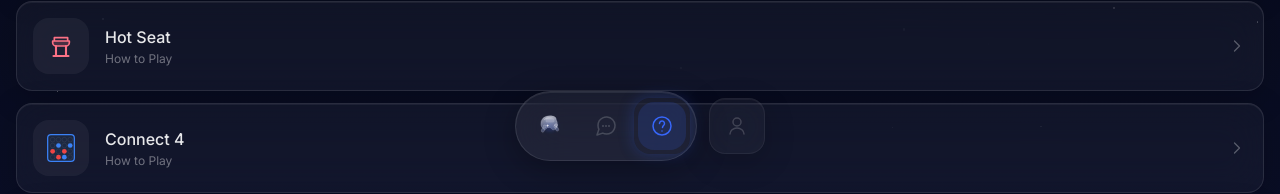
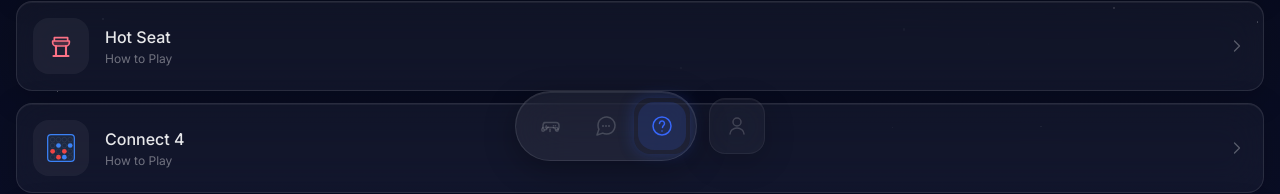
Before and after one commit to mahdikarate79-cmd/venifysite, a Next.js app: page / in a window 1280 px wide. Shown: the part 615-809 px from the top of the page. Built offline with nearby package versions, Linux system fonts and the light colour scheme.

Commit message:
feat: minimal flat gamepad icon for Games nav button
Replace liquid-glass controller with a simple symmetrical SVG:
rounded body, D-pad plus, 2x2 face buttons, bottom notch.
No shadows, gradients, or effects.

Co-authored-by: upme <mahdikarate79-cmd@users.noreply.github.com>

```diff
--- a/src/app/globals.css
+++ b/src/app/globals.css
@@ -91,41 +91,6 @@ body {
     pointer-events: none;
   }
 
-  .nav-btn-games {
-    @apply transition-all duration-300;
-  }
-
-  .nav-btn-games:not(.nav-btn-disabled):hover {
-    box-shadow: 0 0 20px rgba(55, 103, 250, 0.22);
-  }
-
-  .nav-btn-games-active {
-    box-shadow:
-      0 0 24px rgba(55, 103, 250, 0.38),
-      0 0 48px rgba(55, 103, 250, 0.12);
-  }
-
-  .games-glass-icon {
-    @apply transition-all duration-300;
-    transform-origin: center;
-  }
-
-  .games-glass-icon--hover {
-    filter: brightness(1.08);
-  }
-
-  .games-glass-icon--active {
-    filter: brightness(1.14) drop-shadow(0 0 6px rgba(55, 103, 250, 0.55));
-  }
-
-  .games-glass-icon--disabled {
-    filter: saturate(0.85) brightness(0.92);
-  }
-
-  .nav-btn-games.nav-btn-disabled {
-    opacity: 1;
-  }
-
   .brand-glow {
     text-shadow: 0 0 20px rgba(55, 103, 250, 0.4);
   }
--- a/src/components/BottomNav.tsx
+++ b/src/components/BottomNav.tsx
@@ -1,10 +1,8 @@
 'use client';
 
-import { useState } from 'react';
 import { motion } from 'framer-motion';
 import { useLocale } from '@/i18n/LocaleProvider';
-import GamesGlassIcon, { type GamesIconState } from '@/components/icons/GamesGlassIcon';
-import { ChatIcon, HelpIcon, ProfileIcon } from '@/components/icons/NavIcons';
+import { GamesIcon, ChatIcon, HelpIcon, ProfileIcon } from '@/components/icons/NavIcons';
 
 type NavItem = 'games' | 'chat' | 'help' | 'profile';
 
@@ -12,30 +10,14 @@ interface BottomNavProps {
   active: NavItem;
 }
 
-type StandardIcon = typeof ChatIcon;
-
 export default function BottomNav({ active }: BottomNavProps) {
   const { t } = useLocale();
-  const [hovered, setHovered] = useState<NavItem | null>(null);
 
-  const centerItems: {
-    id: NavItem;
-    icon?: StandardIcon;
-    label: string;
-    disabled: boolean;
-    isGames?: boolean;
-  }[] = [
-    { id: 'games', label: t.games, disabled: true, isGames: true },
+  const centerItems: { id: NavItem; icon: typeof GamesIcon; label: string; disabled: boolean }[] = [
+    { id: 'games', icon: GamesIcon, label: t.games, disabled: true },
     { id: 'chat', icon: ChatIcon, label: t.chat, disabled: true },
     { id: 'help', icon: HelpIcon, label: t.help, disabled: false },
   ];
-
-  const resolveGamesState = (itemId: NavItem, isActive: boolean, disabled: boolean): GamesIconState => {
-    if (disabled) return 'disabled';
-    if (isActive) return 'active';
-    if (hovered === itemId) return 'hover';
-    return 'normal';
-  };
 
   return (
     <nav className="fixed bottom-0 inset-x-0 z-30 pb-safe">
@@ -44,18 +26,15 @@ export default function BottomNav({ active }: BottomNavProps) {
           {centerItems.map((item) => {
             const Icon = item.icon;
             const isActive = active === item.id;
-            const isGames = item.isGames === true;
 
             return (
               <button
                 key={item.id}
                 disabled={item.disabled}
                 aria-label={item.label}
-                onMouseEnter={() => setHovered(item.id)}
-                onMouseLeave={() => setHovered(null)}
-                className={`nav-btn group relative ${isActive ? 'nav-btn-active' : ''} ${
+                className={`nav-btn relative ${isActive ? 'nav-btn-active' : ''} ${
                   item.disabled ? 'nav-btn-disabled' : ''
-                } ${isGames ? 'nav-btn-games' : ''} ${isActive && isGames ? 'nav-btn-games-active' : ''}`}
+                }`}
               >
                 {isActive && (
                   <motion.div
@@ -64,28 +43,12 @@ export default function BottomNav({ active }: BottomNavProps) {
                     transition={{ type: 'spring', stiffness: 400, damping: 30 }}
                   />
                 )}
-
-                {isGames ? (
-                  <motion.div
-                    className="relative z-10 flex items-center justify-center"
-                    animate={{ scale: isActive ? 1.08 : hovered === item.id && !item.disabled ? 1.04 : 1 }}
-                    transition={{ type: 'spring', stiffness: 420, damping: 26 }}
-                  >
-                    <GamesGlassIcon
-                      size={26}
-                      state={resolveGamesState(item.id, isActive, item.disabled)}
-                    />
-                  </motion.div>
-                ) : (
-                  Icon && (
                 <Icon
                   className={`relative z-10 w-6 h-6 transition-colors duration-300 ${
                     isActive ? 'text-accent' : item.disabled ? 'text-white/30' : 'text-white/60'
                   }`}
                   size={24}
                 />
-                  )
-                )}
               </button>
             );
           })}
--- a/src/components/icons/GamesGlassIcon.tsx
+++ /dev/null
@@ -1,108 +0,0 @@
-export type GamesIconState = 'normal' | 'hover' | 'active' | 'disabled';
-
-interface GamesGlassIconProps {
-  className?: string;
-  size?: number;
-  state?: GamesIconState;
-}
-
-const glowOpacity: Record<GamesIconState, number> = {
-  normal: 0.42,
-  hover: 0.58,
-  active: 0.78,
-  disabled: 0.28,
-};
-
-const bodyOpacity: Record<GamesIconState, number> = {
-  normal: 0.88,
-  hover: 0.95,
-  active: 1,
-  disabled: 0.62,
-};
-
-/** Premium liquid-glass PS5-style gamepad for bottom navigation */
-export default function GamesGlassIcon({
-  className = '',
-  size = 24,
-  state = 'normal',
-}: GamesGlassIconProps) {
-  const glow = glowOpacity[state];
-  const bodyAlpha = bodyOpacity[state];
-  const uid = 'venify-games-glass';
-
-  return (
-    <svg
-      width={size}
-      height={size}
-      viewBox="0 0 48 48"
-      fill="none"
-      className={`games-glass-icon games-glass-icon--${state} ${className}`.trim()}
-      aria-hidden
-    >
-      <defs>
-        <linearGradient id={`${uid}-body`} x1="24" y1="4" x2="24" y2="40" gradientUnits="userSpaceOnUse">
-          <stop offset="0%" stopColor="#FFFFFF" stopOpacity={0.92 * bodyAlpha} />
-          <stop offset="45%" stopColor="#E8EEFF" stopOpacity={0.55 * bodyAlpha} />
-          <stop offset="100%" stopColor="#9BB4FF" stopOpacity={0.22 * bodyAlpha} />
-        </linearGradient>
-
-        <linearGradient id={`${uid}-shine`} x1="14" y1="8" x2="34" y2="18" gradientUnits="userSpaceOnUse">
-          <stop offset="0%" stopColor="#FFFFFF" stopOpacity={0.7 * bodyAlpha} />
-          <stop offset="100%" stopColor="#FFFFFF" stopOpacity="0" />
-        </linearGradient>
-
-        <radialGradient id={`${uid}-glow`} cx="24" cy="22" r="18" gradientUnits="userSpaceOnUse">
-          <stop offset="0%" stopColor="#3767FA" stopOpacity={glow} />
-          <stop offset="70%" stopColor="#3767FA" stopOpacity={glow * 0.35} />
-          <stop offset="100%" stopColor="#3767FA" stopOpacity="0" />
-        </radialGradient>
-
-        <filter id={`${uid}-blur`} x="-40%" y="-40%" width="180%" height="180%">
-          <feGaussianBlur stdDeviation="2.2" />
-        </filter>
-
-        <filter id={`${uid}-soft`} x="-30%" y="-30%" width="160%" height="160%">
-          <feDropShadow dx="0" dy="0" stdDeviation="1.2" floodColor="#3767FA" floodOpacity={glow * 0.85} />
-          <feDropShadow dx="0" dy="1" stdDeviation="0.6" floodColor="#FFFFFF" floodOpacity={0.18 * bodyAlpha} />
-        </filter>
-      </defs>
-
-      {/* Outer blue glow */}
-      <ellipse cx="24" cy="22" rx="17" ry="14" fill={`url(#${uid}-glow)`} filter={`url(#${uid}-blur)`} />
-
-      {/* Controller body */}
-      <g filter={`url(#${uid}-soft)`}>
-        <path
-          fill={`url(#${uid}-body)`}
-          stroke="rgba(255,255,255,0.38)"
-          strokeWidth="0.75"
-          strokeLinejoin="round"
-          d="M24 5.25c-6.85 0-12.2 2.55-14.65 6.55-1.35 2.15-2.05 4.55-2.05 7.05v2.35c0 1.85.65 3.65 1.75 5.05l1.1 1.35c.75.9 1.65 1.55 2.75 1.85l1.35.4c.75.2 1.55.05 2.15-.45l1.1-1 1.45-1.3L24 26.5l1.95 1.75 1.45 1.3 1.1 1c.6.5 1.4.65 2.15.45l1.35-.4c1.1-.3 2-0.95 2.75-1.85l1.1-1.35c1.1-1.4 1.75-3.2 1.75-5.05v-2.35c0-2.5-0.7-4.9-2.05-7.05C36.2 7.8 30.85 5.25 24 5.25zm-12.85 21.1-2.55 4.05c-1.15 1.85-.7 3.95 1.05 4.75 1.35.6 2.75-.05 3.55-1.85l1.65-3.35c-1.35-.55-2.45-1.2-3.7-1.6zm25.7 0c-1.25.4-2.35 1.05-3.7 1.6l1.65 3.35c.8 1.8 2.2 2.45 3.55 1.85 1.75-.8 2.2-2.9 1.05-4.75l-2.55-4.05z"
-        />
-
-        {/* Glass shine overlay */}
-        <path
-          fill={`url(#${uid}-shine)`}
-          d="M15.5 9.5c2.2-1.35 4.85-2 8.5-2s6.3.65 8.5 2c1.45.9 2.5 2.1 3.1 3.45-1.35-.75-3.15-1.2-5.2-1.2h-12.6c-2.05 0-3.85.45-5.2 1.2.6-1.35 1.65-2.55 3.1-3.45z"
-        />
-
-        {/* Touchpad */}
-        <rect x="16.25" y="10.75" width="15.5" height="6.25" rx="2.2" fill="rgba(255,255,255,0.14)" stroke="rgba(255,255,255,0.22)" strokeWidth="0.5" />
-
-        {/* Analog sticks */}
-        <circle cx="14.25" cy="24.75" r="2.65" fill="rgba(255,255,255,0.1)" stroke="rgba(255,255,255,0.42)" strokeWidth="0.65" />
-        <circle cx="33.75" cy="24.75" r="2.65" fill="rgba(255,255,255,0.1)" stroke="rgba(255,255,255,0.42)" strokeWidth="0.65" />
-
-        {/* D-pad */}
-        <rect x="18.9" y="21.35" width="1.35" height="4.2" rx="0.45" fill="rgba(255,255,255,0.75)" />
-        <rect x="17.55" y="22.7" width="4.2" height="1.35" rx="0.45" fill="rgba(255,255,255,0.75)" />
-
-        {/* Face buttons */}
-        <circle cx="35.15" cy="20.15" r="0.95" fill="rgba(255,255,255,0.82)" />
-        <circle cx="37.35" cy="22.35" r="0.95" fill="rgba(255,255,255,0.82)" />
-        <circle cx="35.15" cy="24.55" r="0.95" fill="rgba(255,255,255,0.82)" />
-        <circle cx="32.95" cy="22.35" r="0.95" fill="rgba(255,255,255,0.82)" />
-      </g>
-    </svg>
-  );
-}
--- a/src/components/icons/NavIcons.tsx
+++ b/src/components/icons/NavIcons.tsx
@@ -3,8 +3,31 @@ interface IconProps {
   size?: number;
 }
 
-export { default as GamesIcon } from './GamesGlassIcon';
-export type { GamesIconState } from './GamesGlassIcon';
+/** Minimal flat gamepad icon */
+export function GamesIcon({ className = '', size = 24 }: IconProps) {
+  return (
+    <svg width={size} height={size} viewBox="0 0 24 24" fill="none" className={className} aria-hidden>
+      <path
+        d="M6 8.5h12c1.65 0 3 1.35 3 3v2c0 1.05-.7 1.95-1.7 2.1l-.85.1c-.5.05-.95-.2-1.2-.6l-.95-1.55H9.7l-.95 1.55c-.25.4-.7.65-1.2.6l-.85-.1C5.7 15.45 5 14.55 5 13.5v-2c0-1.65 1.35-3 3-3z"
+        stroke="currentColor"
+        strokeWidth="1.5"
+        strokeLinejoin="round"
+      />
+      <path
+        d="M5 13.5c-.6.7-1.25 1.45-1.25 2.25 0 .9.7 1.5 1.45 1.5.55 0 1-.35 1.2-.9M19 13.5c.6.7 1.25 1.45 1.25 2.25 0 .9-.7 1.5-1.45 1.5-.55 0-1-.35-1.2-.9"
+        stroke="currentColor"
+        strokeWidth="1.5"
+        strokeLinecap="round"
+      />
+      <path d="M12 15.25v2.25" stroke="currentColor" strokeWidth="1.5" strokeLinecap="round" />
+      <path d="M8.25 11.75v2.75M7.25 13.25h3" stroke="currentColor" strokeWidth="1.5" strokeLinecap="round" />
+      <circle cx="15.5" cy="11.75" r="0.8" fill="currentColor" />
+      <circle cx="17.5" cy="11.75" r="0.8" fill="currentColor" />
+      <circle cx="15.5" cy="13.75" r="0.8" fill="currentColor" />
+      <circle cx="17.5" cy="13.75" r="0.8" fill="currentColor" />
+    </svg>
+  );
+}
 
 export function ChatIcon({ className = '', size = 24 }: IconProps) {
   return (
```
Also changed, not shown: public/icons/ps5-controller.svg. Lines whose indentation alone changed are shown as unchanged.
